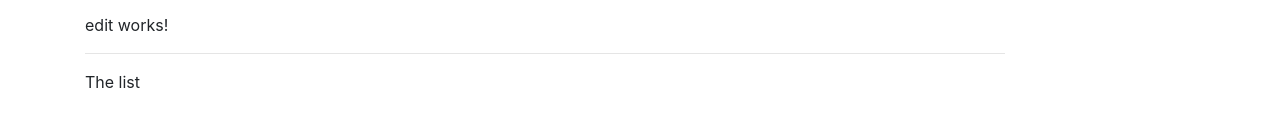
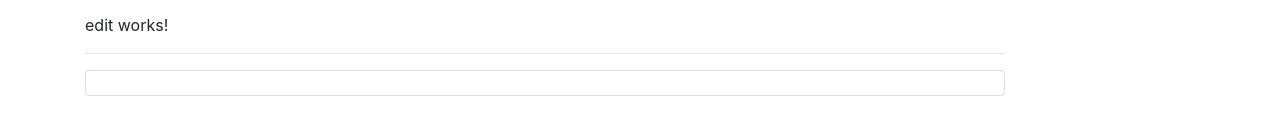
Before and after one commit to AmirSejdinovic/Angular-Recipe-book-and-shooping-list, an Angular app: page / in a window 1280 px wide. Shown: the part 257-392 px from the top of the page. Built offline with nearby package versions, Linux system fonts and the light colour scheme.

Commit message:
Creating ingredinets model via vanila TS class

```diff
--- a/src/app/shopping-list/shopping-list.component.html
+++ b/src/app/shopping-list/shopping-list.component.html
@@ -2,6 +2,8 @@
   <div class="col-sm-10">
     <app-edit></app-edit>
     <hr>
-    <p>The list</p>
+    <ul class="list-group">
+      <a  class="list-group-item list-group-item-action" style="cursor: pointer"></a>
+    </ul>
   </div>
 </div>
--- a/src/app/shopping-list/shopping-list.component.ts
+++ b/src/app/shopping-list/shopping-list.component.ts
@@ -6,6 +6,7 @@ import { Component, OnInit } from '@angular/core';
   styleUrls: ['./shopping-list.component.css']
 })
 export class ShoppingListComponent implements OnInit {
+  ingredients = [];
 
   constructor() { }
 
```
Also changed, not shown: src/app/shared/ingredient.model.ts (added, +7 -0 lines).
